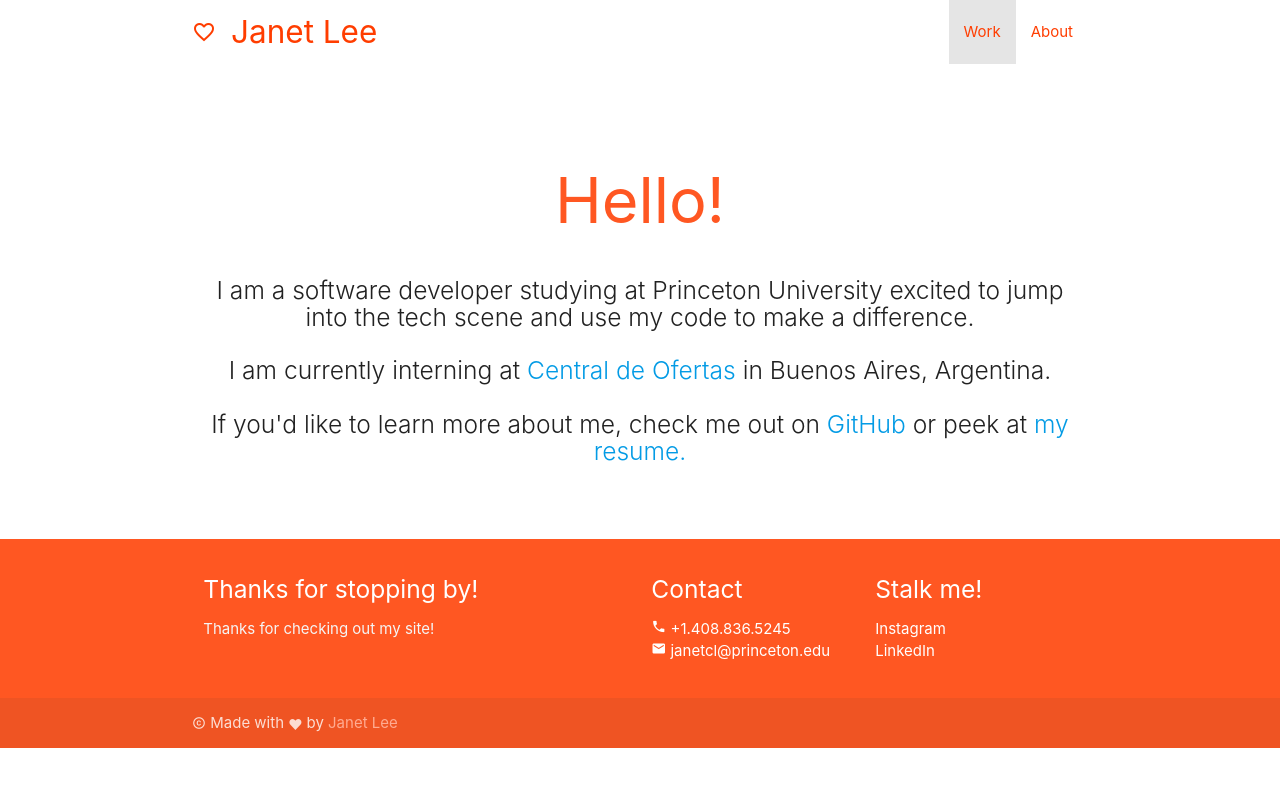
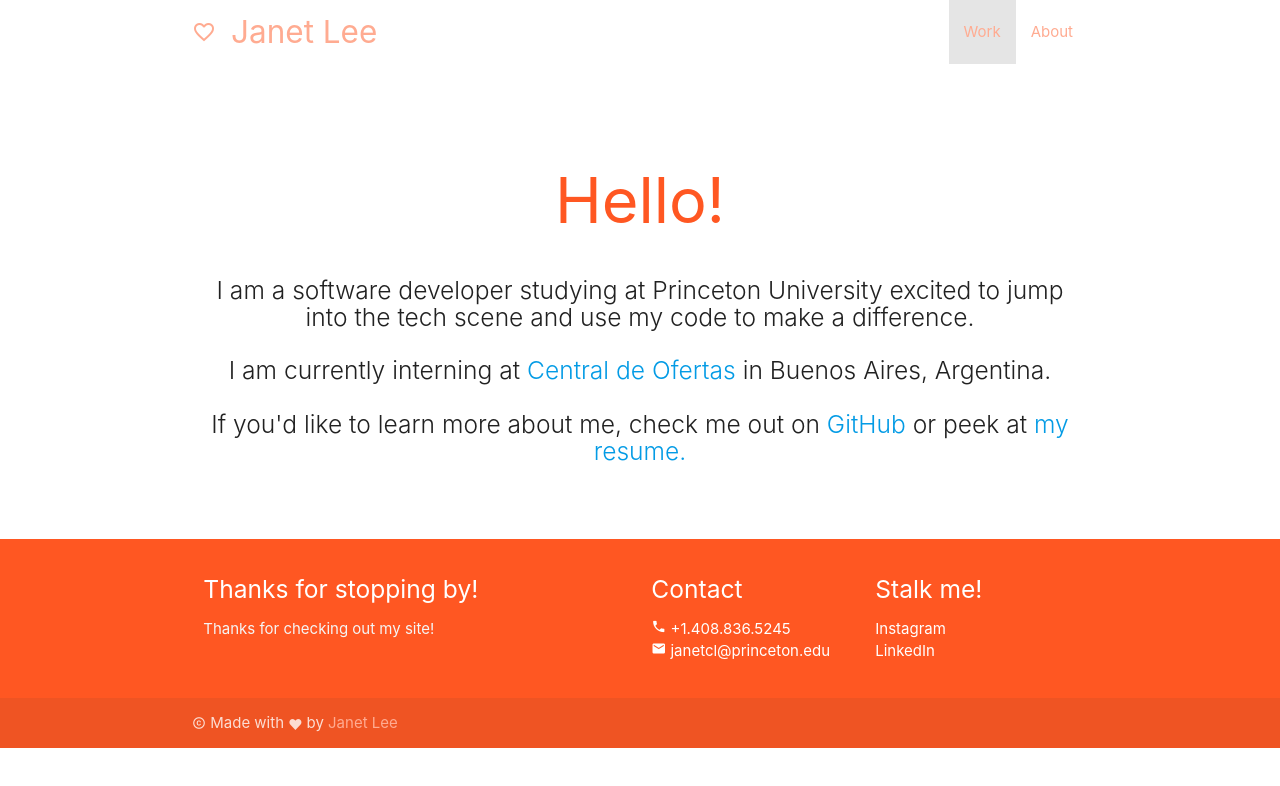
Before and after one commit to janetcl/janetcl, a plain HTML site: page index.html in a window 1280 px wide. Drawn offline with nearby package versions, Linux system fonts and the light colour scheme.

Commit message:
beautified

```diff
--- a/index.html
+++ b/index.html
@@ -12,16 +12,16 @@
 </head>
 <body>
   <nav class="white z-depth-0" role="navigation">
-    <div class="nav-wrapper container deep-orange-text text-accent-3">
-      <a href="#" class="brand-logo deep-orange-text text-accent-3" id="logo-container"><i class="material-icons">favorite_border</i>Janet Lee</a>
-      <ul class="right hide-on-med-and-down deep-orange-text text-accent-3">
-        <li class="active"><a href="https://centraldeofertas.com.ar/" class="deep-orange-text text-accent-3">Work</a></li>
-        <li><a href="https://centraldeofertas.com.ar/" class="deep-orange-text text-accent-3">About</a></li>
+    <div class="nav-wrapper container deep-orange-text text-lighten-3">
+      <a href="#" class="brand-logo deep-orange-text text-lighten-3" id="logo-container"><i class="material-icons">favorite_border</i>Janet Lee</a>
+      <ul class="right hide-on-med-and-down deep-orange-text text-lighten-3">
+        <li class="active"><a href="https://centraldeofertas.com.ar/" class="deep-orange-text text-lighten-3">Work</a></li>
+        <li><a href="https://centraldeofertas.com.ar/" class="deep-orange-text text-lighten-3">About</a></li>
       </ul>
 
-      <ul id="nav-mobile" class="sidenav deep-orange-text text-accent-3">
-        <li class="active"><a href="https://centraldeofertas.com.ar/" class="deep-orange-text text-accent-3">Work</a></li>
-        <li><a href="https://centraldeofertas.com.ar/" class="deep-orange-text text-accent-3">About</a></li>
+      <ul id="nav-mobile" class="sidenav deep-orange-text text-lighten-3">
+        <li class="active"><a href="https://centraldeofertas.com.ar/" class="deep-orange-text text-lighten-3">Work</a></li>
+        <li><a href="https://centraldeofertas.com.ar/" class="deep-orange-text text-lighten-3">About</a></li>
       </ul>
       <a href="#" data-target="nav-mobile" class="sidenav-trigger"><i class="material-icons">menu</i></a>
     </div>
```
